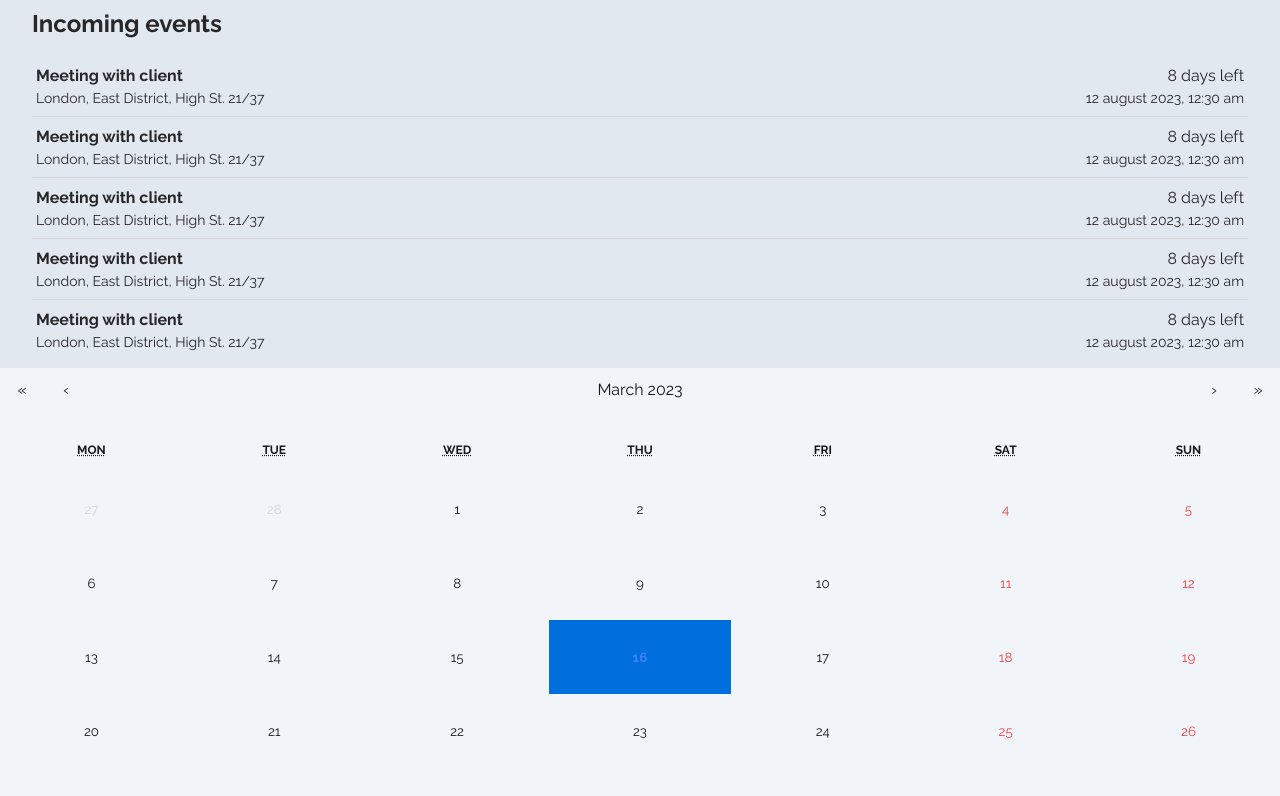
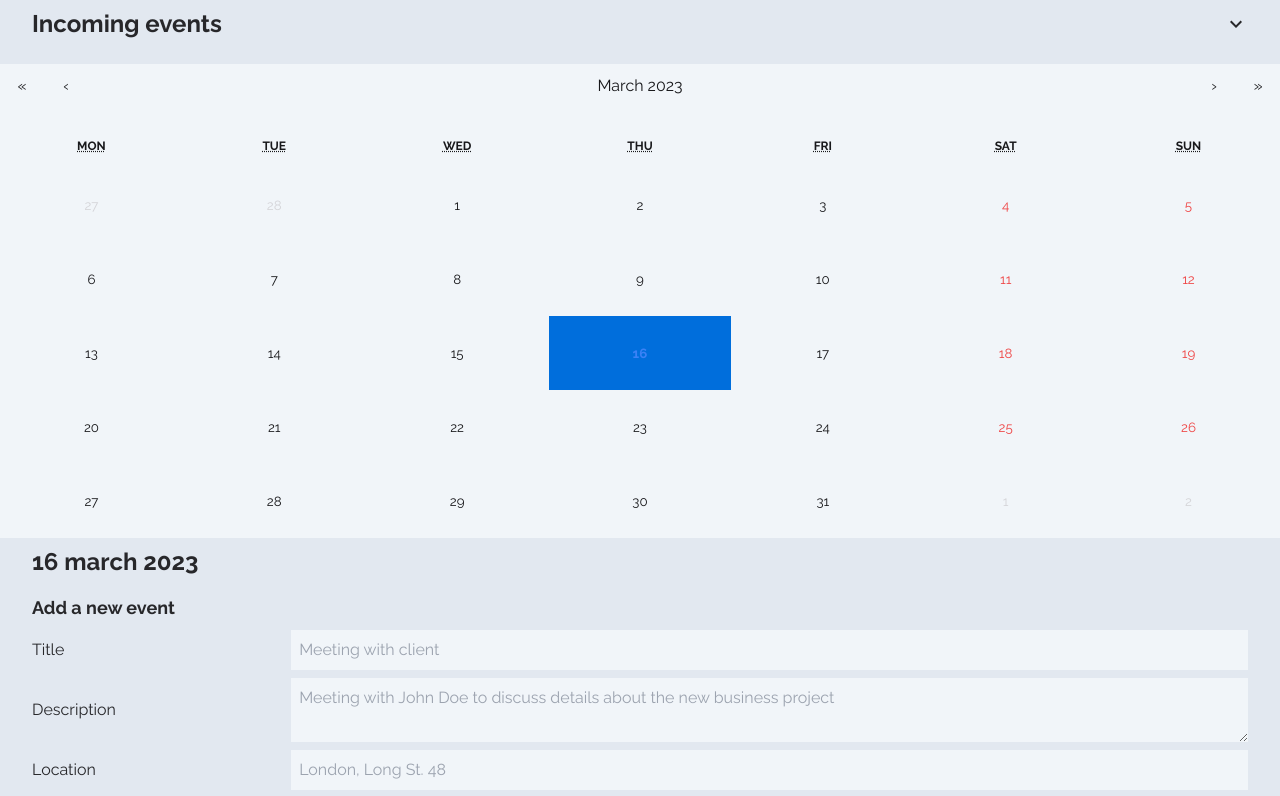
Before and after one commit to zwiro/remind-calendar-app, a React (Vite) app: page / in a window 1280 px wide. Shown: the top 796 px of the page. Built offline with nearby package versions, Linux system fonts and the light colour scheme.

Commit message:
Expandind/collapsing incoming events

```diff
--- a/src/components/IncomingEvent.tsx
+++ b/src/components/IncomingEvent.tsx
@@ -1,3 +1,5 @@
+import { BiTimeFive } from "react-icons/bi"
+
 function IncomingEvent() {
   return (
     <div className="flex justify-between border-b border-zinc-300 py-2 px-1 hover:cursor-pointer hover:bg-slate-300">
@@ -6,7 +8,10 @@ function IncomingEvent() {
         <p className="text-sm">London, East District, High St. 21/37</p>
       </div>
       <div className="flex flex-col items-end text-sm">
-        <p className="text-base">8 days left</p>
+        <div className="flex items-center gap-1">
+          <BiTimeFive />
+          <p className="text-base">8 days left</p>
+        </div>
         <p>12 august 2023, 12:30 am</p>
       </div>
     </div>
--- a/src/components/IncomingEvents.tsx
+++ b/src/components/IncomingEvents.tsx
@@ -2,17 +2,43 @@ import IncomingEvent from "./IncomingEvent"
 import SectionContainer from "./SectionContainer"
 import SectionHeader from "./SectionHeader"
 import Spacer from "./Spacer"
+import { MdExpandMore } from "react-icons/md"
+import { useState } from "react"
+import { motion, AnimatePresence } from "framer-motion"
 
 function IncomingEvents() {
+  const [incomingEventsExpanded, setIncomingEventsExpanded] = useState(false)
+
+  const incomingEventsAnimation = {
+    initial: { height: 0 },
+    animate: { height: "auto" },
+    exit: { height: 0 },
+  }
+
   return (
     <SectionContainer>
+      <div className="flex items-center justify-between">
         <SectionHeader>Incoming events</SectionHeader>
+        <MdExpandMore
+          onClick={() => setIncomingEventsExpanded((prevState) => !prevState)}
+          size={24}
+          className={`ml-auto transition-transform hover:scale-125 hover:cursor-pointer ${
+            incomingEventsExpanded && "rotate-180"
+          } `}
+        />
+      </div>
       <Spacer value={2} />
+      <AnimatePresence>
+        {incomingEventsExpanded && (
+          <motion.div {...incomingEventsAnimation}>
             <IncomingEvent />
             <IncomingEvent />
             <IncomingEvent />
             <IncomingEvent />
             <IncomingEvent />
+          </motion.div>
+        )}
+      </AnimatePresence>
     </SectionContainer>
   )
 }
--- a/src/components/SectionContainer.tsx
+++ b/src/components/SectionContainer.tsx
@@ -1,6 +1,6 @@
 function SectionContainer({ children }: { children: React.ReactNode }) {
   return (
-    <section className="px-8 py-2 [&>div:last-of-type]:border-none">
+    <section className="px-8 py-2 [&>div>div:last-of-type]:border-none">
       {children}
     </section>
   )
```
Lines whose indentation alone changed are shown as unchanged.
